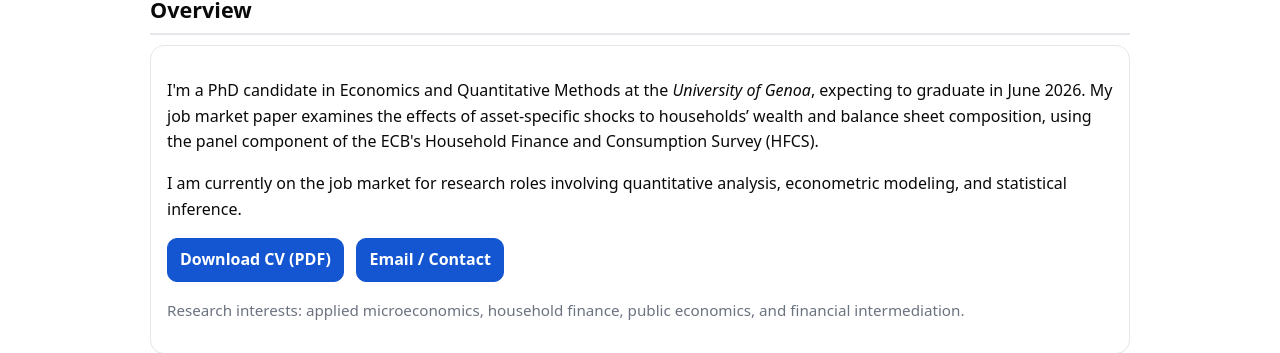
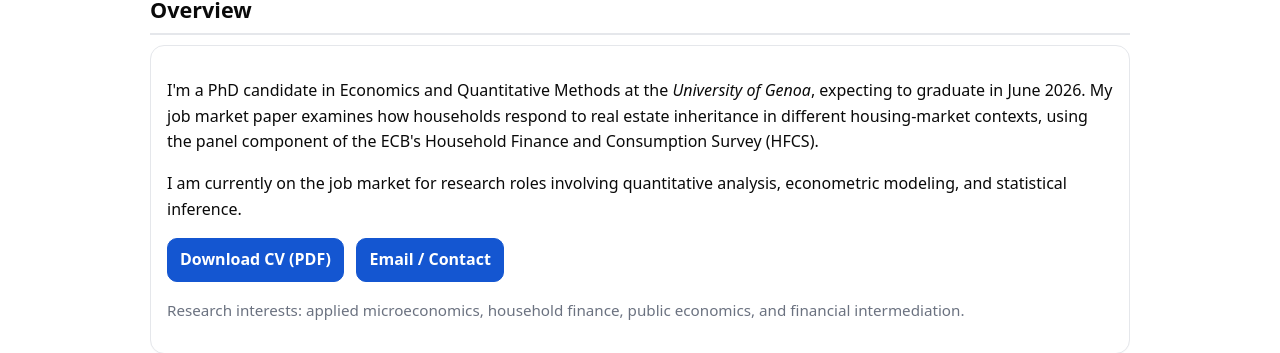
Before and after one commit to ferraroantonio/ferraroantonio.github.io, a Jekyll site: the page built from index.md, in a window 1280 px wide. Shown: the part 227-580 px from the top of the page. Built offline with Jekyll 4.4.1, drawn with Linux system fonts in a browser that asks for light colours.

Commit message:
Update index.md

```diff
--- a/index.md
+++ b/index.md
@@ -7,7 +7,7 @@ description: "Antonio Ferraro — PhD Candidate in Economics & Quantitative Meth
 <section id="about">
 <h2>Overview</h2>
 <div class="card">
-<p>I'm a PhD candidate in Economics and Quantitative Methods at the <em>University of Genoa</em>, expecting to graduate in June 2026. My job market paper examines the effects of asset-specific shocks to households’ wealth and balance sheet composition, using the panel component of the ECB's Household Finance and Consumption Survey (HFCS).</p>
+<p>I'm a PhD candidate in Economics and Quantitative Methods at the <em>University of Genoa</em>, expecting to graduate in June 2026. My job market paper examines how households respond to real estate inheritance in different housing-market contexts, using the panel component of the ECB's Household Finance and Consumption Survey (HFCS).</p>
 <p>I am currently on the job market for research roles involving quantitative analysis, econometric modeling, and statistical inference.</p>
 <p>
   <a class="btn" href="{{ '/assets/CV_Ferraro.pdf' | relative_url }}" download>Download CV (PDF)</a>
```
